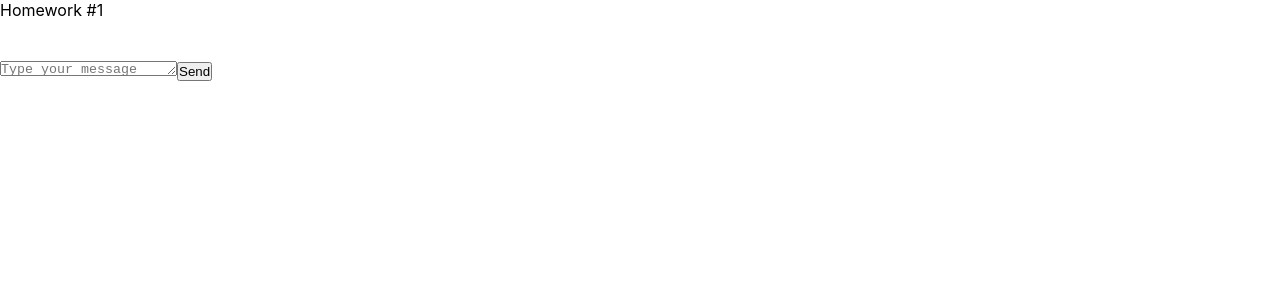
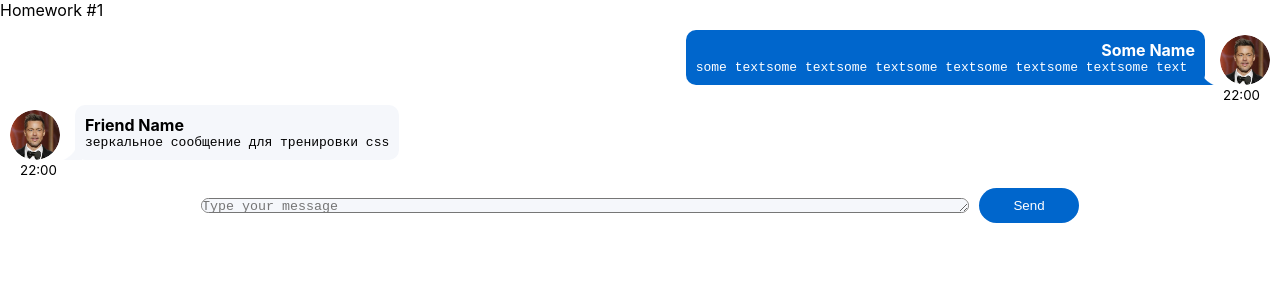
Before and after one commit to maggloo/hws2-master, a React (Create React App) app: page / in a window 1280 px wide. Shown: the top 300 px of the page. Built offline with nearby package versions, Linux system fonts and the light colour scheme.

Commit message:
hw1 commit

```diff
--- a/package.json
+++ b/package.json
@@ -1,6 +1,6 @@
 {
   "name": "hws2",
-  "homepage": "http://IgnatZakalinsky.github.io/hws2",
+  "homepage": "https://maggloo.github.io/hws2-master/",
   "version": "0.1.0",
   "private": true,
   "dependencies": {
--- a/src/s2-homeworks/hw01/HW1.tsx
+++ b/src/s2-homeworks/hw01/HW1.tsx
@@ -14,7 +14,17 @@ import avatar from './avatar.png'
 * */
 
 // нужно создать правильный тип вместо any
-export type MessageType = any
+export type MessageType = {
+    id: number,
+    user: {
+        avatar: string,
+        name: string,
+    },
+    message: {
+        text: string,
+        time: string,
+    },
+}
 
 // структуру объекта не менять
 export const message0: MessageType = {
@@ -24,7 +34,7 @@ export const message0: MessageType = {
         name: 'Some Name',  // можно менять
     },
     message: {
-        text: 'some textsome textsome textsome textsome textsome textsome text', // можно менять
+        text: 'some textsome textsome textsome textsome textsome textsome text ', // можно менять
         time: '22:00', // можно менять
     },
 }
--- a/src/s2-homeworks/hw01/friend-message/FriendMessage.module.css
+++ b/src/s2-homeworks/hw01/friend-message/FriendMessage.module.css
@@ -1,25 +1,44 @@
 .friendMessage {
-
+    display: flex;
+    align-items: flex-end;
+    position: relative;
 }
 
 .friendImageAndText {
-
+    display: flex;
+    align-items: flex-end;
+    padding: 10px;
+    gap: 15px;
 }
 
 .friendImageAndText img {
-
+    width: 50px;
+    height: 50px;
+    border-radius: 50%;
+    object-fit: cover;
 }
 
 .friendText {
-
+    background-color: #F5F7FB;
+    color: black;
+    padding: 10px;
+    border-radius: 10px;
+    position: relative;
 }
 
 .friendText:after {
-
+    content: "";
+    position: absolute;
+    bottom: 0;
+    right: 98%;
+    display: block;
+    width: 30px;
+    height: 25px;
+    background: radial-gradient(55px at top left, transparent 49%, #F5F7FB 51%) no-repeat right bottom;
 }
 
 .friendName {
-
+    font-weight: bold;
 }
 
 .friendMessageText {
@@ -27,5 +46,9 @@
 }
 
 .friendTime {
-
+    color: black;
+    font-size: smaller;
+    position: absolute;
+    left: 20px;
+    bottom: -8px;
 }
--- a/src/s2-homeworks/hw01/friend-message/FriendMessage.tsx
+++ b/src/s2-homeworks/hw01/friend-message/FriendMessage.tsx
@@ -1,8 +1,10 @@
 import React from 'react'
 import s from './FriendMessage.module.css'
+import {MessageType} from "../HW1";
+import {MessagePropsType} from "../message/Message";
 
 // создать тип вместо any и отобразить приходящие данные
-const FriendMessage = (props: any) => {
+const FriendMessage = (props: MessagePropsType) => {
     return (
         <div
             id={'hw1-friend-message-' + props.message.id}
@@ -11,26 +13,20 @@ const FriendMessage = (props: any) => {
             <div className={s.friendImageAndText}>
                 <img
                     id={'hw1-friend-avatar-' + props.message.id}
-                    // создаёт студент
-
-                    //
+                    src={props.message.user.avatar}
                 />
                 <div className={s.friendText}>
                     <div
                         id={'hw1-friend-name-' + props.message.id}
                         className={s.friendName}
                     >
-                        {/*создаёт студент*/}
-
-                        {/**/}
+                        {props.message.user.name}
                     </div>
                     <pre
                         id={'hw1-friend-text-' + props.message.id}
                         className={s.friendMessageText}
                     >
-                        {/*создаёт студент*/}
-
-                        {/**/}
+                         {props.message.message.text}
                     </pre>
                 </div>
             </div>
@@ -38,9 +34,7 @@ const FriendMessage = (props: any) => {
                 id={'hw1-friend-time-' + props.message.id}
                 className={s.friendTime}
             >
-                {/*создаёт студент*/}
-
-                {/**/}
+                {props.message.message.time}
             </div>
         </div>
     )
--- a/src/s2-homeworks/hw01/message-sender/MessageSender.module.css
+++ b/src/s2-homeworks/hw01/message-sender/MessageSender.module.css
@@ -1,13 +1,26 @@
 .sendForm {
-
+    display: flex;
+    align-items: center;
+    justify-content: center;
+    height: 50px;
+    gap: 10px;
+    margin-top: 10px;
 }
 
 .textarea {
-
+    display: inline-block;
+    width: 60%;
+    border-radius: 15px;
+    background-color: #f5f7fb;
 }
 
 .button {
-
+    padding: 10px;
+    border-radius: 25px;
+    width: 100px;
+    border: none;
+    color: white;
+    background-color: #0066cc;
 }
 
 .button:hover {
--- a/src/s2-homeworks/hw01/message/Message.module.css
+++ b/src/s2-homeworks/hw01/message/Message.module.css
@@ -1,25 +1,48 @@
 .message {
-
+    display: flex;
+    align-items: flex-end;
+    justify-content: right;
+    position: relative;
 }
 
 .imageAndText {
-
+    display: flex;
+    align-items: flex-end;
+    flex-direction: row-reverse;
+    padding: 10px;
+    gap: 15px;
 }
 
 .imageAndText img {
-
+    width: 50px;
+    height: 50px;
+    border-radius: 50%;
+    object-fit: cover;
 }
 
 .text {
-
+    background-color: #0066cc;
+    color: white;
+    padding: 10px;
+    border-radius: 10px;
+    position: relative;
+    text-align: right;
+    width: 100%;
 }
 
 .text:after {
-
+    content: "";
+    position: absolute;
+    bottom: 0;
+    left: 98%;
+    display: block;
+    width: 30px;
+    height: 25px;
+    background: radial-gradient(55px at top right, transparent 49%, #0066cc 51%) no-repeat right bottom;
 }
 
 .name {
-
+    font-weight: bold;
 }
 
 .messageText {
@@ -27,5 +50,9 @@
 }
 
 .time {
-
+    color: black;
+    font-size: smaller;
+    position: absolute;
+    right: 20px;
+    bottom: -8px;
 }
--- a/src/s2-homeworks/hw01/message/Message.tsx
+++ b/src/s2-homeworks/hw01/message/Message.tsx
@@ -1,8 +1,11 @@
 import React from 'react'
 import s from './Message.module.css'
+import {MessageType} from "../HW1";
 
 // нужно создать правильный тип вместо any
-export type MessagePropsType = any
+export type MessagePropsType = {
+    message: MessageType
+}
 
 // нужно отобразить приходящие данные
 const Message = (props: MessagePropsType) => {
@@ -11,27 +14,19 @@ const Message = (props: MessagePropsType) => {
             <div className={s.imageAndText}>
                 <img
                     id={'hw1-avatar-' + props.message.id}
-                    // создаёт студент
-
-                    //
+                    src={props.message.user.avatar}
                 />
                 <div className={s.text}>
                     <div id={'hw1-name-' + props.message.id} className={s.name}>
-                        {/*создаёт студент*/}
-
-                        {/**/}
+                        {props.message.user.name}
                     </div>
                     <pre id={'hw1-text-' + props.message.id} className={s.messageText}>
-                        {/*создаёт студент*/}
-
-                        {/**/}
+                        {props.message.message.text}
                     </pre>
                 </div>
             </div>
             <div id={'hw1-time-' + props.message.id} className={s.time}>
-                {/*создаёт студент*/}
-
-                {/**/}
+                {props.message.message.time}
             </div>
         </div>
     )
```
